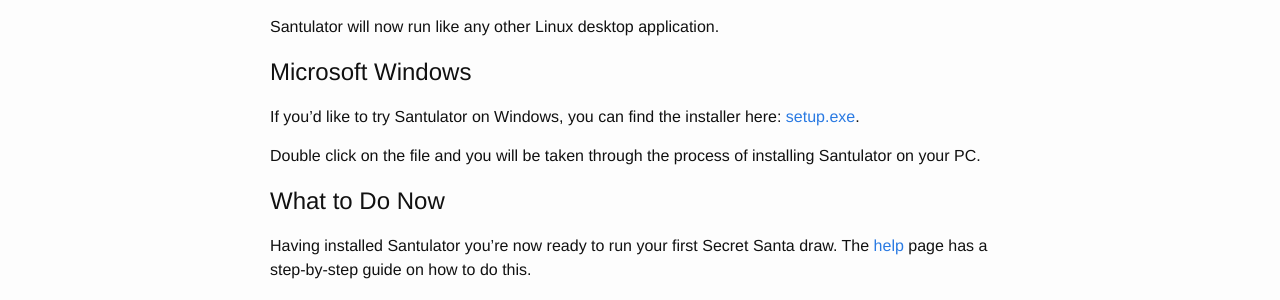
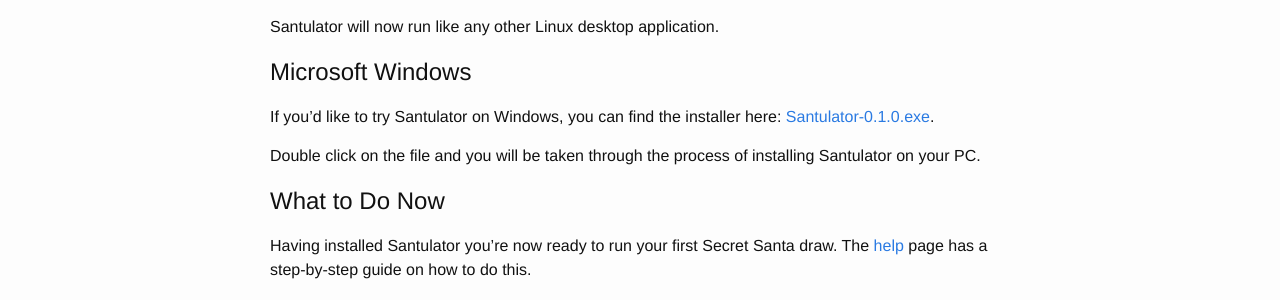
Before and after one commit to Santulator/santulator.github.io, a Jekyll site: the page built from download.md, in a window 1280 px wide. Shown: the part 551-851 px from the top of the page. Built offline with Jekyll 4.4.1, drawn with Linux system fonts in a browser that asks for light colours.

Commit message:
Updated windows installer filename

```diff
--- a/download.md
+++ b/download.md
@@ -30,7 +30,7 @@
 
 # Microsoft Windows
 
-If you'd like to try Santulator on Windows, you can find the installer here: [setup.exe](https://github.com/Santulator/Santulator/releases/download/{{site.release_version}}/setup.exe).
+If you'd like to try Santulator on Windows, you can find the installer here: [Santulator-{{site.release_version}}.exe](https://github.com/Santulator/Santulator/releases/download/{{site.release_version}}/Santulator-{{site.release_version}}.exe).
 
 Double click on the file and you will be taken through the process of installing Santulator on your PC.
 
```
